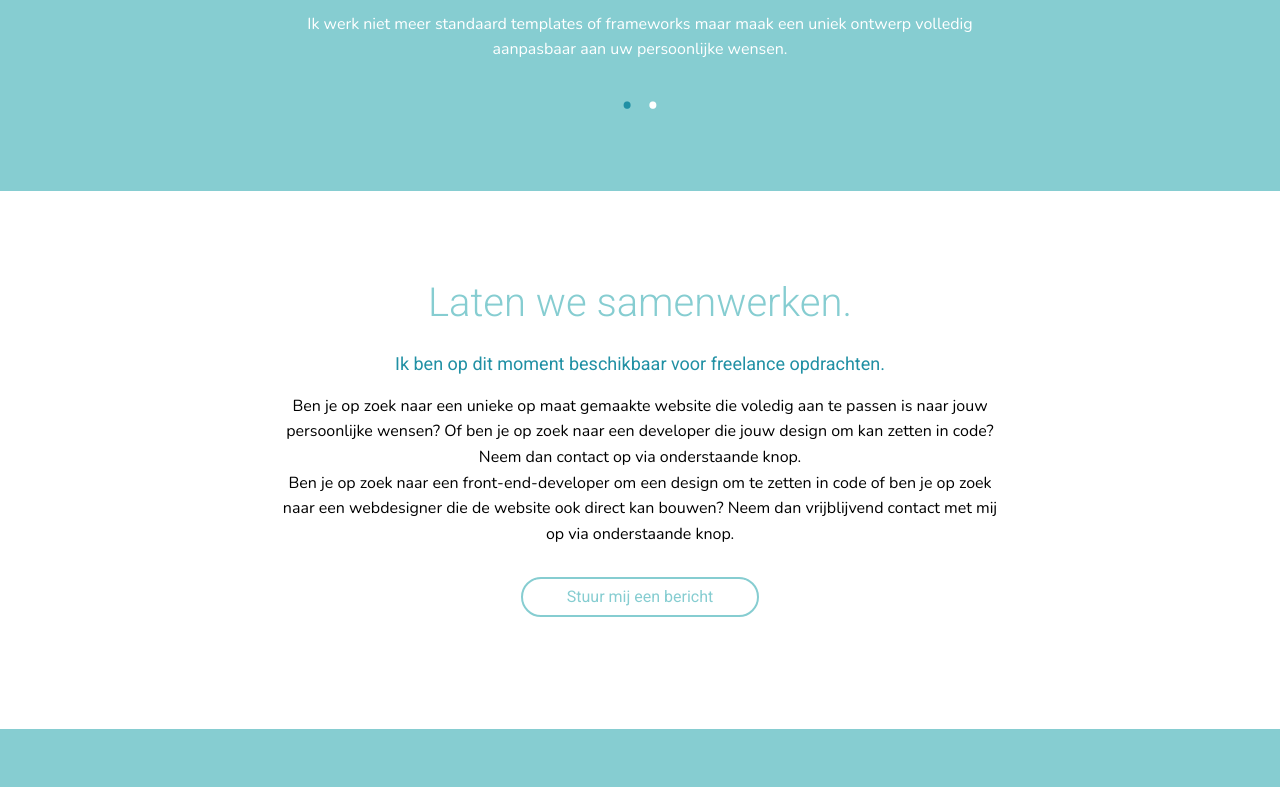
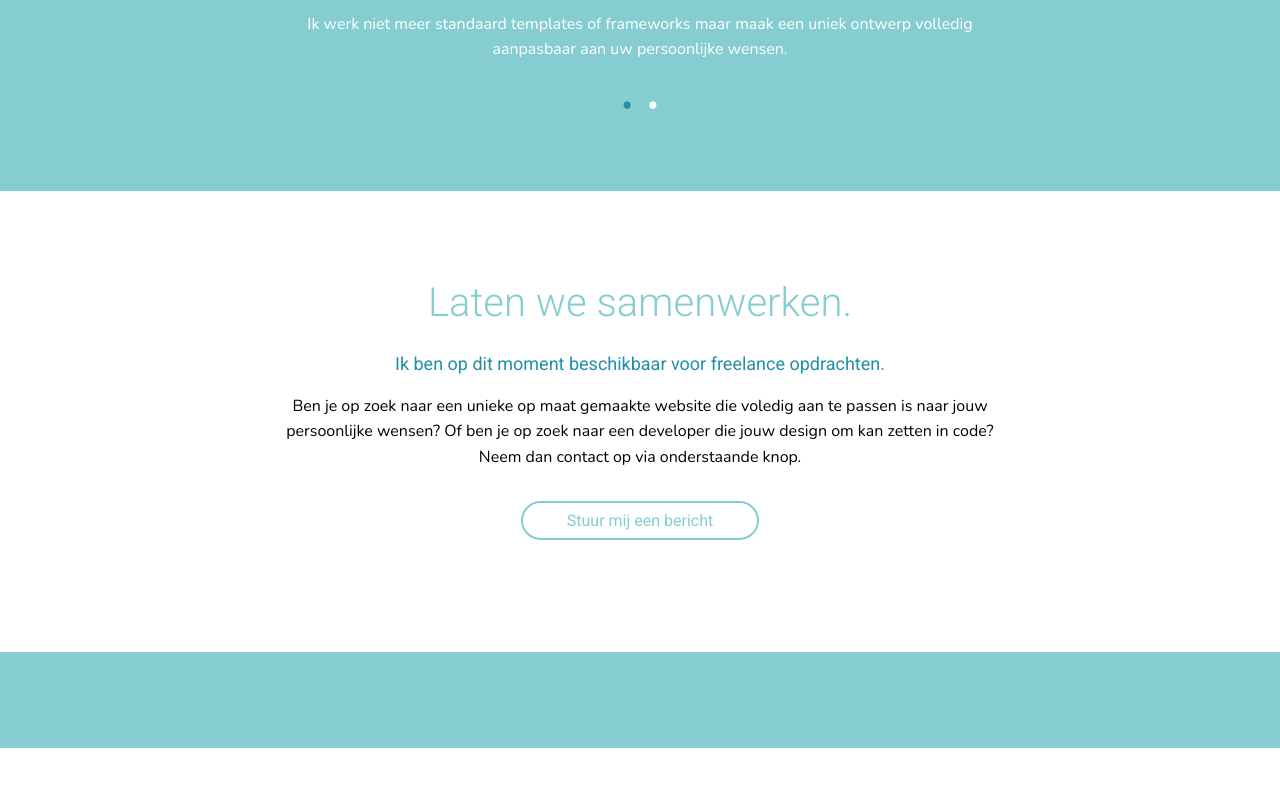
Before and after one commit to TiffanyvdHoven/portfolio, a plain HTML site: page index.html in a window 1280 px wide. Shown: the part 1707-2494 px from the top of the page. After the commit the page ends 2455 px from the top, so only its background shows below. Drawn offline with nearby package versions, Linux system fonts and the light colour scheme.

Commit message:
fixed double text

```diff
--- a/index.html
+++ b/index.html
@@ -78,7 +78,6 @@
           <h1> Laten we samenwerken. </h1>
           <h2> Ik ben op dit moment beschikbaar voor freelance opdrachten.</h2>
           <p> Ben je op zoek naar een unieke op maat gemaakte website die voledig aan te passen is naar jouw persoonlijke wensen? Of ben je op zoek naar een developer die jouw design om kan zetten in code? Neem dan contact op via onderstaande knop. </p>
-          <p> Ben je op zoek naar een front-end-developer om een design om te zetten in code of ben je op zoek naar een webdesigner die de website ook direct kan bouwen? Neem dan vrijblijvend contact met mij op via onderstaande knop. </p>
           <a href="mailto:tiffanyvdhoven@gmail.com?Subject=Hallo"> <button class="button"> Stuur mij een bericht </button> </a>
         </div>
       </section>
```
